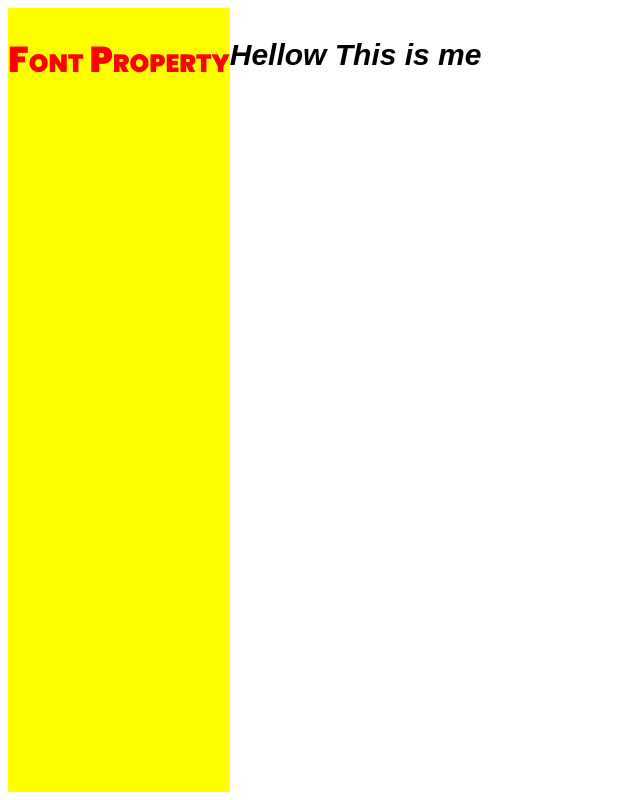
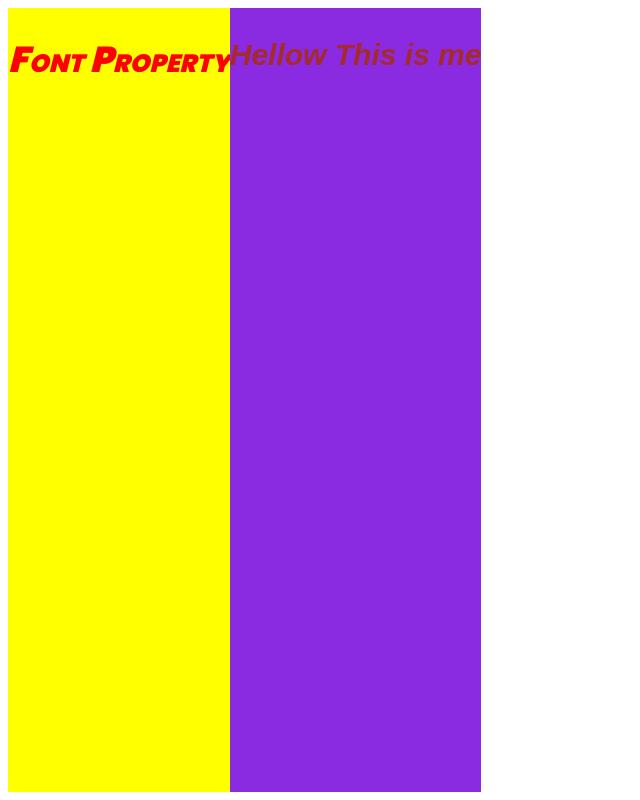
Before and after one commit to Shashikant-Mane20/Web-Design, a plain HTML site: page CSS/font_property.html in a window 1280 px wide. Shown: the whole page, without its empty margins (0-640 px from the left). Drawn offline with Linux system fonts and the light colour scheme.

Commit message:
Demo Commit

```diff
--- a/CSS/font_property.html
+++ b/CSS/font_property.html
@@ -14,11 +14,15 @@
                 font-variant: small-caps;
 
             }
-            p{font-family:Arial, Helvetica, sans-serif;
+            div{font-family:Arial, Helvetica, sans-serif;
                 font-size:30;
                 font-weight:900;
                 font-style:italic;
                 font-display:auto;
+                color:brown;
+                background-color: blueviolet;
+
+
 
             }
 
@@ -33,8 +37,10 @@
             <h1 >Font Property</h1>
 
         </div>
+<div>
+    <p>Hellow This is me</p>
+</div>
 
-        <p>Hellow This is me</p>
 
 
 
```
Also changed, not shown: HTML/headings.html (+1 -1 lines).
